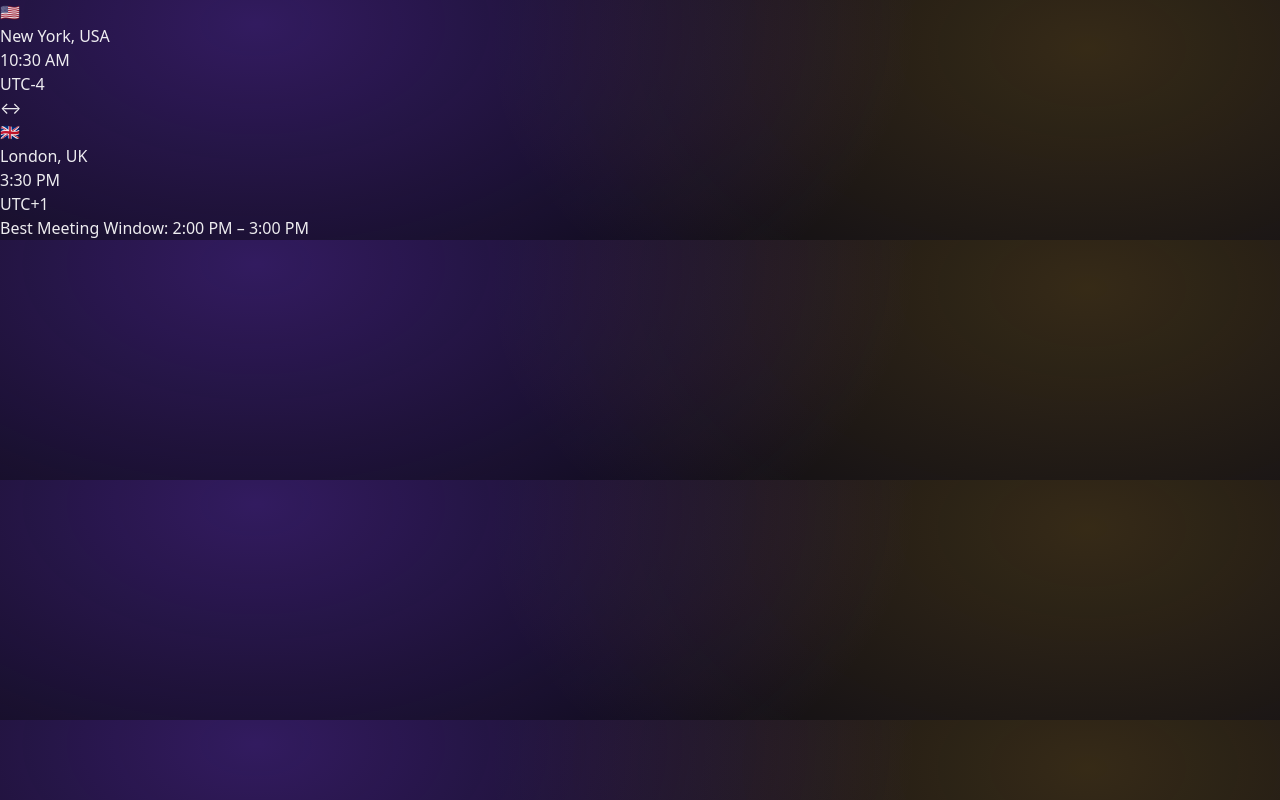
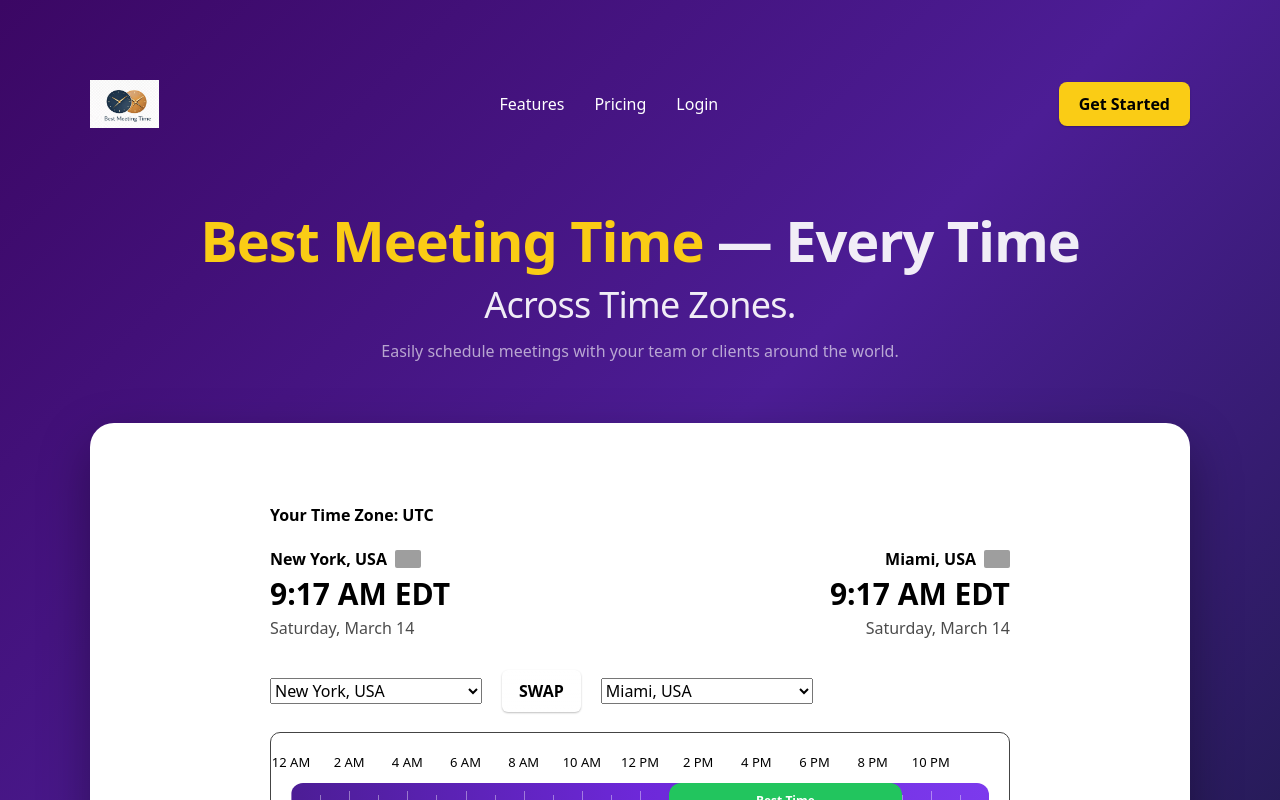
Before and after one commit to techtalk1282/Best-Meeting-Time, a Next.js app: page / in a window 1280 px wide. Shown: the top 800 px of the page. Built offline with nearby package versions, Linux system fonts and the light colour scheme; grey boxes are pictures that could not be loaded.

Commit message:
Restore HeroSection component and ToolPreviewSection integration

```diff
--- a/app/ui/HeroSection.tsx
+++ b/app/ui/HeroSection.tsx
@@ -1,45 +1,99 @@
-//app/ui/HeroSection.tsx
+import ToolPreviewSection from "./ToolPreviewSection";
 
-export default function HeroPreviewCard() {
+export default function HeroSection() {
   return (
-    <div className="hero-preview-card">
+    <section
+      aria-label="Hero Section"
+      style={{
+        padding: "80px 20px",
+        background: "linear-gradient(135deg,#3b0764,#4c1d95,#1e1b4b)",
+        color: "#ffffff"
+      }}
+    >
+      <div style={{ maxWidth: 1100, margin: "0 auto" }}>
 
-      <div className="hero-preview-cities">
+        {/* NAVBAR */}
 
-        <div className="hero-city">
-          <span className="flag">🇺🇸</span>
-          <div>
-            <div className="city-name">New York, USA</div>
-            <div className="city-time">10:30 AM</div>
-            <div className="city-zone">UTC-4</div>
+        <div
+          style={{
+            display: "flex",
+            justifyContent: "space-between",
+            alignItems: "center",
+            marginBottom: 80
+          }}
+        >
+          <img
+            src="/logo-best-meeting-time.png"
+            alt="Best Meeting Time"
+            style={{ height: 48 }}
+          />
+
+          <div style={{ display: "flex", gap: 30, fontSize: 16 }}>
+            <a href="#tool-preview" style={{ color: "#fff", textDecoration: "none" }}>Features</a>
+            <a href="#premium-features" style={{ color: "#fff", textDecoration: "none" }}>Pricing</a>
+            <a href="#footer" style={{ color: "#fff", textDecoration: "none" }}>Login</a>
           </div>
+
+          <button
+            style={{
+              background: "#facc15",
+              color: "#000",
+              border: "none",
+              padding: "10px 20px",
+              borderRadius: 8,
+              fontWeight: 600,
+              cursor: "pointer"
+            }}
+          >
+            Get Started
+          </button>
         </div>
 
-        <div className="swap-circle">
-          ↔
+        {/* HERO TEXT */}
+
+        <div style={{ textAlign: "center", marginBottom: 60 }}>
+
+          <h1
+            style={{
+              fontSize: 56,
+              marginBottom: 10,
+              fontWeight: 700
+            }}
+          >
+            <span style={{ color: "#facc15" }}>Best Meeting Time</span> — Every Time
+          </h1>
+
+          <h2
+            style={{
+              fontSize: 36,
+              fontWeight: 400,
+              marginBottom: 10
+            }}
+          >
+            Across Time Zones.
+          </h2>
+
+          <p style={{ opacity: 0.85 }}>
+            Easily schedule meetings with your team or clients around the world.
+          </p>
+
         </div>
 
-        <div className="hero-city">
-          <span className="flag">🇬🇧</span>
-          <div>
-            <div className="city-name">London, UK</div>
-            <div className="city-time">3:30 PM</div>
-            <div className="city-zone">UTC+1</div>
-          </div>
+        {/* HERO TOOL CARD */}
+
+        <div
+          style={{
+            background: "#ffffff",
+            borderRadius: 24,
+            padding: 40,
+            color: "#000",
+            boxShadow: "0 20px 50px rgba(0,0,0,0.35)"
+          }}
+        >
+          <ToolPreviewSection />
         </div>
 
       </div>
-
-      <div className="hero-preview-timeline">
-        <div className="timeline-bar">
-          <div className="best-window"></div>
-        </div>
-      </div>
-
-      <div className="hero-preview-result">
-        Best Meeting Window: 2:00 PM – 3:00 PM
-      </div>
-
-    </div>
+    </section>
   );
 }
```
